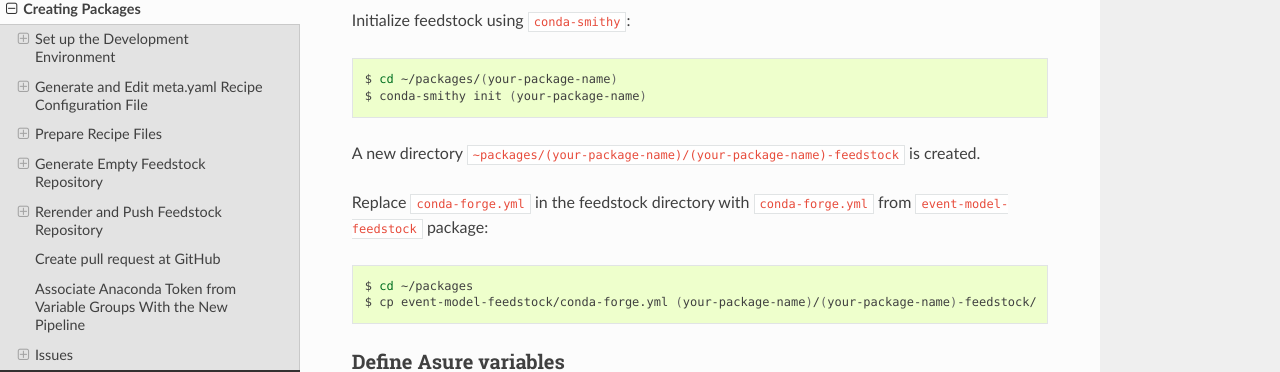
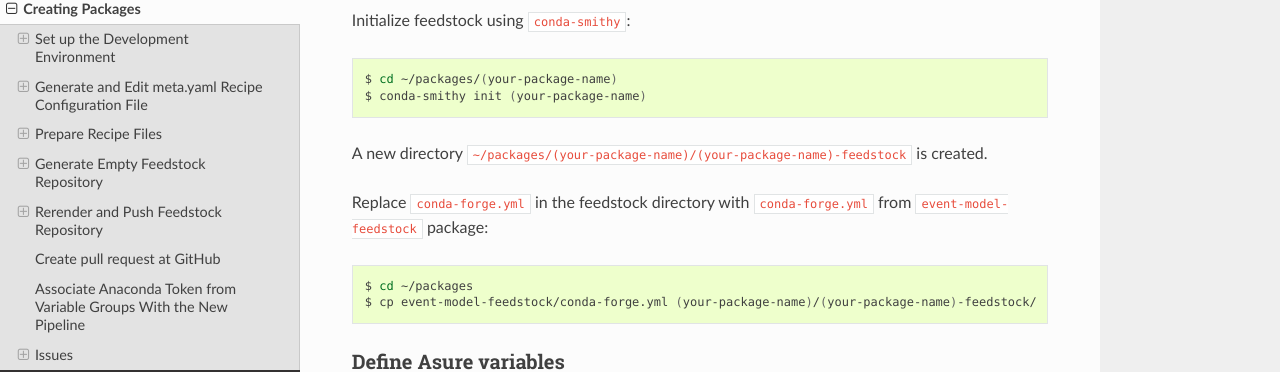
Before and after one commit to nsls-ii-forge/docs, a Sphinx documentation site: the page built from source/creating_packages.rst, in a window 1280 px wide and 900 px high, scrolled down 4430 px. Shown: the part 112-484 px from the top of the window. Built offline with Sphinx 7.4.7 and the Read the Docs theme 2.0.0, drawn with Linux system fonts in a browser that asks for light colours.

Commit message:
Fixed typo

```diff
--- a/source/creating_packages.rst
+++ b/source/creating_packages.rst
@@ -250,7 +250,7 @@ Initialize feedstock using ``conda-smithy``:
     $ cd ~/packages/(your-package-name)
     $ conda-smithy init (your-package-name)
 
-A new directory ``~packages/(your-package-name)/(your-package-name)-feedstock``
+A new directory ``~/packages/(your-package-name)/(your-package-name)-feedstock``
 is created.
 
 Replace ``conda-forge.yml`` in the feedstock directory with ``conda-forge.yml`` from
```
